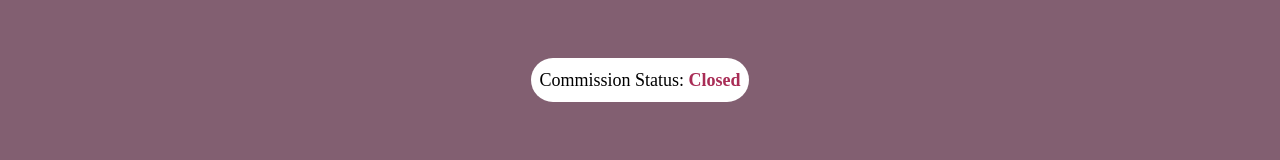
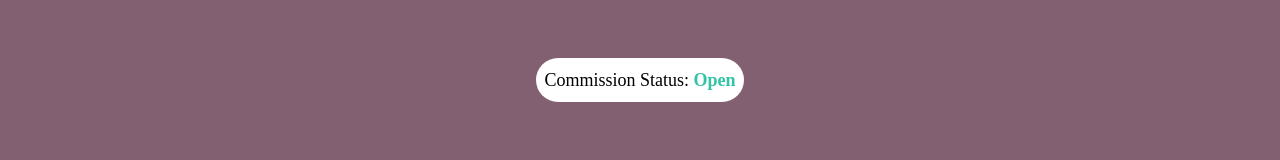
Before and after one commit to Huntthee/next-desert-site, a Next.js app: page / in a window 1280 px wide. Shown: the part 478-638 px from the top of the page. Built offline with nearby package versions, Linux system fonts and the light colour scheme; a web font is replaced by a local one.

Commit message:
Updated dependencies

```diff
--- a/pages/components/home.tsx
+++ b/pages/components/home.tsx
@@ -13,7 +13,7 @@ export default function HomeContent() {
         <div className="bg-white w-fit m-auto p-1 rounded-full">
           <p className="lg:text-lg">
             Commission Status:{" "}
-            <strong className="text-ampurp">Closed</strong>
+            <strong className="text-highlight">Open</strong>
           </p>
         </div>
 
```
Also changed, not shown: package.json (+7 -7 lines), 1 other file (tests, documents, lock files or other folders).
